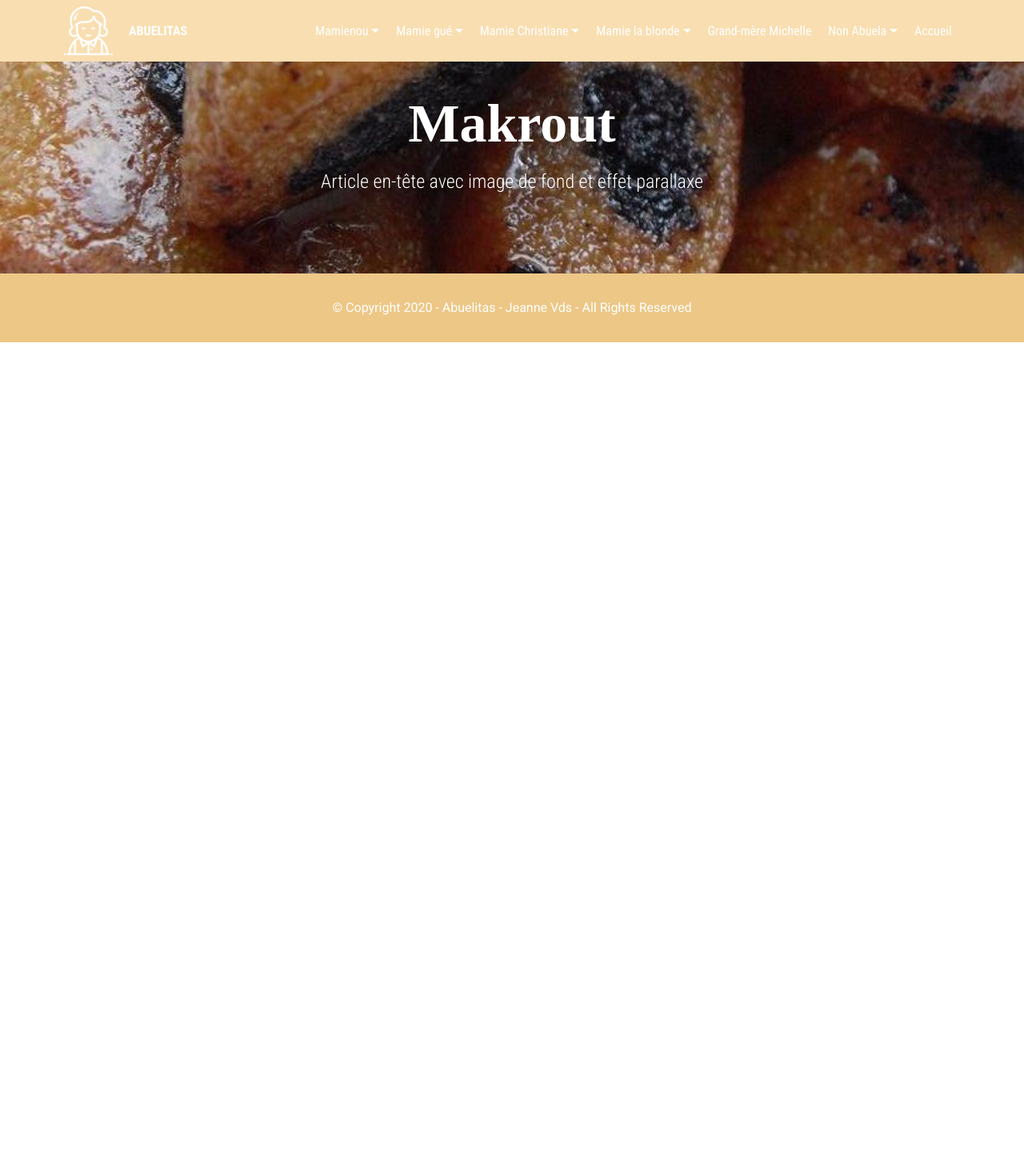
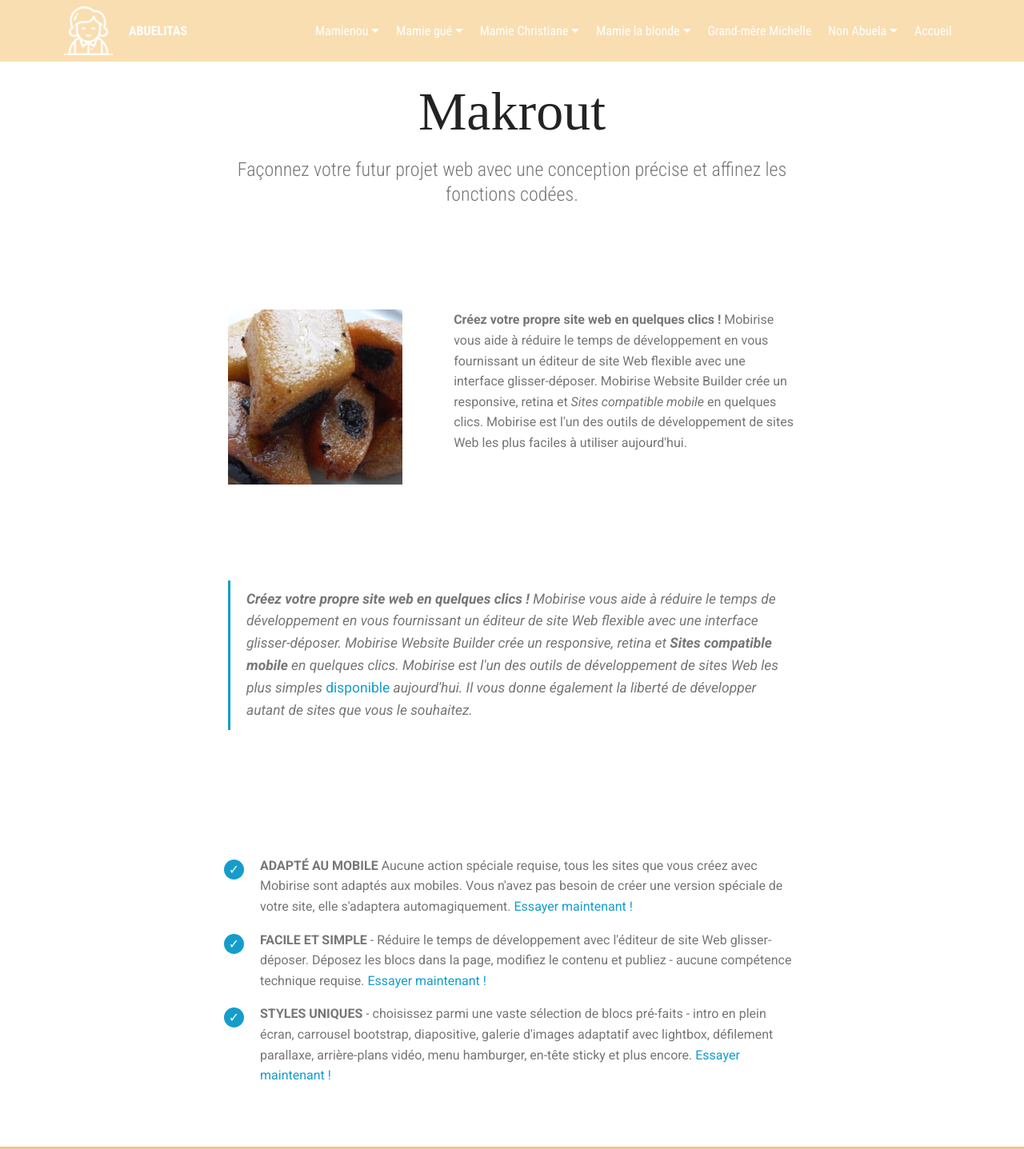
Before and after one commit to Abuelitas/abuelitas, a plain HTML site: page page4.html in a window 1280 px wide. Shown: the top 1437 px of the page at 80% size. Before the commit the page ends 800 px from the top, so only its background shows below. Drawn offline with Linux system fonts and the light colour scheme; a web font is replaced by a local one.

Commit message:
create github pages

```diff
--- a/assets/images/hashes.json
+++ b/assets/images/hashes.json
@@ -1 +1 @@
-{"THC/kuo+jY02NVF1rTC1gg==":"mbr-1920x1275.jpg","y6YTUhA1dy2Yz9lz4osp6g==":"mbr-1920x1271.jpg","vVeXfzLhIgYE3xymGJI7lA==":"mbr-1920x1280.jpg","4B8IIDsRMazek2Wd3MIpXA==":"makrout-600x900.jpeg","I1zAsmVp73iFLxUmZ/tkAA==":"coca-620x453.jpeg","YxARGvc98/qQFK6Sqf5kJw==":"makrout-1-600x900.jpeg","kY2lPJFdwDGCL9WjJcKw0w==":"crepes-676x380.jpeg","sb9IcURcOuvI5maJdgp63g==":"chef-122x122.png","ezl2uj3McdjoJ5W/uB7Faw==":"chef-1-122x122.png","GJgyCthjwwzP6izSRgmuxQ==":"chef%20(1)-32x32.png","NDsrAkLLlnXmqEr9dLD+6g==":"chef-128x128.png","KrsI9N4IxwGwDEfeL94Onw==":"mbr-1920x1280.jpeg","GyJKbyRB0LAZozyaigAfaQ==":"mbr-1-1920x1280.jpg","oBT6Hm9gAEdVWZIIt9DfRw==":"mbr-1-1920x1280.jpeg","VWTivCDevkgOZwxpQEsTdw==":"mbr-2-1920x1280.jpeg","iox2DmmqKikXHk+GMBL26A==":"makrout-1024x630.jpeg","0csCBTC46x10jS5HF7R4Fw==":"makrout-1-1024x630.jpeg","0C07u4kbhPNGJHc7h6gj6g==":"makrout-1024x630.jpg","Smag4iL1qvBLDmrqs1R5pw==":"makrout-2-1024x630.jpeg","gwpPyyjQi4hH9751X26Oig==":"old-woman-24x24.png","SizWn5hAZ8yS5hB/x0o0JA==":"old-woman%20(1)-64x64.png"}
+{"THC/kuo+jY02NVF1rTC1gg==":"mbr-1920x1275.jpg","y6YTUhA1dy2Yz9lz4osp6g==":"mbr-1920x1271.jpg","vVeXfzLhIgYE3xymGJI7lA==":"mbr-1920x1280.jpg","4B8IIDsRMazek2Wd3MIpXA==":"makrout-600x900.jpeg","I1zAsmVp73iFLxUmZ/tkAA==":"coca-620x453.jpeg","YxARGvc98/qQFK6Sqf5kJw==":"makrout-1-600x900.jpeg","kY2lPJFdwDGCL9WjJcKw0w==":"crepes-676x380.jpeg","sb9IcURcOuvI5maJdgp63g==":"chef-122x122.png","ezl2uj3McdjoJ5W/uB7Faw==":"chef-1-122x122.png","GJgyCthjwwzP6izSRgmuxQ==":"chef%20(1)-32x32.png","NDsrAkLLlnXmqEr9dLD+6g==":"chef-128x128.png","KrsI9N4IxwGwDEfeL94Onw==":"mbr-1920x1280.jpeg","GyJKbyRB0LAZozyaigAfaQ==":"mbr-1-1920x1280.jpg","oBT6Hm9gAEdVWZIIt9DfRw==":"mbr-1-1920x1280.jpeg","VWTivCDevkgOZwxpQEsTdw==":"mbr-2-1920x1280.jpeg","iox2DmmqKikXHk+GMBL26A==":"makrout-1024x630.jpeg","0csCBTC46x10jS5HF7R4Fw==":"makrout-1-1024x630.jpeg","0C07u4kbhPNGJHc7h6gj6g==":"makrout-1024x630.jpg","Smag4iL1qvBLDmrqs1R5pw==":"makrout-2-1024x630.jpeg","gwpPyyjQi4hH9751X26Oig==":"old-woman-24x24.png","SizWn5hAZ8yS5hB/x0o0JA==":"old-woman%20(1)-64x64.png","TY2rPGlf1jKFx5uA8KR1aw==":"makrout-436x268.jpg","WobrUyQLKfBm8p8KpDl6Mw==":"makrout-436x268.jpeg"}
--- a/assets/mobirise/css/mbr-additional.css
+++ b/assets/mobirise/css/mbr-additional.css
@@ -1569,10 +1569,73 @@ section.lazy-placeholder:after {
 .cid-qTkzRZLJNu .dropdown-item:hover {
   color: #c1c1c1 !important;
 }
-.cid-rPtpj6BbZK {
-  padding-top: 120px;
-  padding-bottom: 75px;
-  background-image: url("../../../assets/images/makrout-2-1024x630.jpeg");
+.cid-rPtEoLY9yz {
+  padding-top: 105px;
+  padding-bottom: 60px;
+  background-color: #ffffff;
+}
+.cid-rPtEoLY9yz .mbr-section-subtitle {
+  color: #767676;
+}
+.cid-rPtESv2Pxw {
+  padding-top: 60px;
+  padding-bottom: 60px;
+  background-color: #ffffff;
+}
+@media (min-width: 992px) {
+  .cid-rPtESv2Pxw .mbr-figure {
+    padding-right: 4rem;
+  }
+}
+@media (max-width: 991px) {
+  .cid-rPtESv2Pxw .mbr-figure {
+    padding-bottom: 1rem;
+  }
+}
+.cid-rPtESv2Pxw .mbr-text {
+  color: #767676;
+}
+.cid-rPtEqyYelB {
+  padding-top: 60px;
+  padding-bottom: 60px;
+  background-color: #ffffff;
+}
+.cid-rPtEqyYelB .mbr-text,
+.cid-rPtEqyYelB blockquote {
+  color: #767676;
+}
+.cid-rPtEtkuzme {
+  padding-top: 60px;
+  padding-bottom: 60px;
+  background-color: #ffffff;
+}
+.cid-rPtEtkuzme .counter-container {
+  color: #767676;
+}
+.cid-rPtEtkuzme .counter-container ul {
+  margin-bottom: 0;
+}
+.cid-rPtEtkuzme .counter-container ul li {
+  margin-bottom: 1rem;
+  list-style: none;
+}
+.cid-rPtEtkuzme .counter-container ul li:before {
+  position: absolute;
+  left: 0px;
+  margin-top: -10px;
+  padding-top: 3px;
+  content: '';
+  display: inline-block;
+  text-align: center;
+  margin: 5px 10px;
+  line-height: 20px;
+  transition: all .2s;
+  color: #ffffff;
+  background: #149dcc;
+  width: 25px;
+  height: 25px;
+  border-radius: 50%;
+  content: '✓';
 }
 .cid-rPtymVcIbd {
   padding-top: 30px;
--- a/page4.html
+++ b/page4.html
@@ -60,21 +60,71 @@
     </nav>
 </section>
 
-<section class="engine"><a href="https://mobirise.info/w">html5 templates</a></section><section class="mbr-section content5 cid-rPtpj6BbZK" id="content5-q">
-
-
+<section class="engine"><a href="https://mobirise.info/a">online web builder</a></section><section class="mbr-section content4 cid-rPtEoLY9yz" id="content4-t">
 
 
 
     <div class="container">
         <div class="media-container-row">
             <div class="title col-12 col-md-8">
-                <h2 class="align-center mbr-bold mbr-white pb-3 mbr-fonts-style display-1">Makrout</h2>
-                <h3 class="mbr-section-subtitle align-center mbr-light mbr-white pb-3 mbr-fonts-style display-5">
-                    Article en-tête avec image de fond et effet parallaxe
+                <h2 class="align-center pb-3 mbr-fonts-style display-1">Makrout</h2>
+                <h3 class="mbr-section-subtitle align-center mbr-light mbr-fonts-style display-5">
+                    Façonnez votre futur projet web avec une conception précise et affinez les fonctions codées.
                 </h3>
 
+            </div>
+        </div>
+    </div>
+</section>
 
+<section class="mbr-section content6 cid-rPtESv2Pxw" id="content6-y">
+
+
+
+    <div class="container">
+        <div class="media-container-row">
+            <div class="col-12 col-md-8">
+                <div class="media-container-row">
+                    <div class="mbr-figure" style="width: 60%;">
+                      <img src="assets/images/makrout-436x268.jpeg" alt="Mobirise" title="">
+                    </div>
+                    <div class="media-content">
+                        <div class="mbr-section-text">
+                            <p class="mbr-text mb-0 mbr-fonts-style display-7">
+                               <strong>Créez votre propre site web en quelques clics !</strong> Mobirise vous aide à réduire le temps de développement en vous fournissant un éditeur de site Web flexible avec une interface glisser-déposer. Mobirise Website Builder crée un responsive, retina et <em>Sites compatible mobile</em> en quelques clics. Mobirise est l'un des outils de développement de sites Web les plus faciles à utiliser aujourd'hui.
+                            </p>
+                        </div>
+                    </div>
+                </div>
+            </div>
+        </div>
+    </div>
+</section>
+
+<section class="mbr-section article content1 cid-rPtEqyYelB" id="content2-u">
+
+
+
+    <div class="container">
+        <div class="media-container-row">
+            <div class="mbr-text col-12 col-md-8 mbr-fonts-style display-7">
+                <blockquote> <strong>Créez votre propre site web en quelques clics !</strong> Mobirise vous aide à réduire le temps de développement en vous fournissant un éditeur de site Web flexible avec une interface glisser-déposer. Mobirise Website Builder crée un responsive, retina et <strong>Sites compatible mobile</strong> en quelques clics. Mobirise est l'un des outils de développement de sites Web les plus simples <a href="https://mobirise.co/">disponible</a> aujourd'hui. Il vous donne également la liberté de développer autant de sites que vous le souhaitez.</blockquote>
+            </div>
+        </div>
+    </div>
+</section>
+
+<section class="mbr-section article content12 cid-rPtEtkuzme" id="content12-v">
+
+
+    <div class="container">
+        <div class="media-container-row">
+            <div class="mbr-text counter-container col-12 col-md-8 mbr-fonts-style display-7">
+                <ul>
+                    <li><strong>ADAPTÉ AU MOBILE</strong> Aucune action spéciale requise, tous les sites que vous créez avec Mobirise sont adaptés aux mobiles. Vous n'avez pas besoin de créer une version spéciale de votre site, elle s'adaptera automagiquement. <a href="https://mobirise.co/">Essayer maintenant !</a></li>
+                    <li><strong>FACILE ET SIMPLE</strong> - Réduire le temps de développement avec l'éditeur de site Web glisser-déposer. Déposez les blocs dans la page, modifiez le contenu et publiez - aucune compétence technique requise. <a href="https://mobirise.co/">Essayer maintenant !</a></li>
+                    <li><strong>STYLES UNIQUES</strong> - choisissez parmi une vaste sélection de blocs pré-faits - intro en plein écran, carrousel bootstrap, diapositive, galerie d'images adaptatif avec lightbox, défilement parallaxe, arrière-plans vidéo, menu hamburger, en-tête sticky et plus encore. <a href="https://mobirise.co/">Essayer maintenant !</a></li>
+                </ul>
             </div>
         </div>
     </div>
```
Also changed, not shown: index.html (+3 -3 lines), assets/images/makrout-436x268.jpeg (added), 1 other file.
